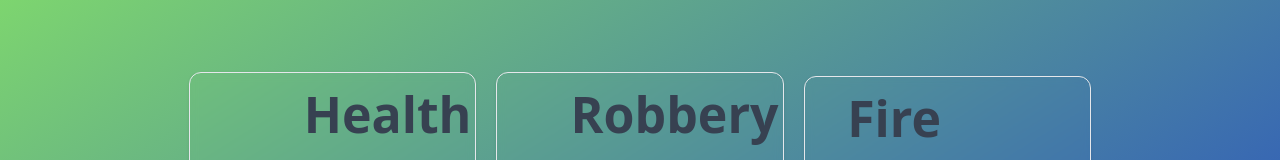
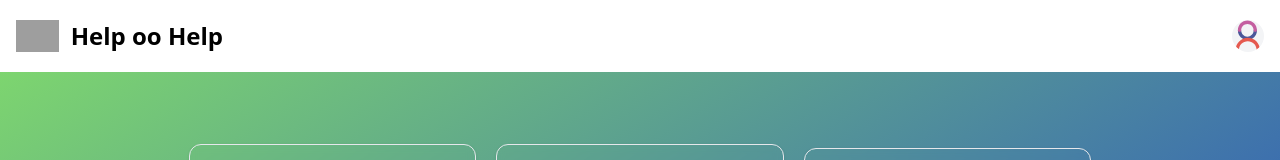
Before and after one commit to osahene/ausecour, a React (Create React App) app: page / in a window 1280 px wide. Shown: the top 160 px of the page. Built offline with nearby package versions, Linux system fonts and the light colour scheme; grey boxes are pictures that could not be loaded.

Commit message:
added a navbar

```diff
--- a/src/App.js
+++ b/src/App.js
@@ -3,14 +3,19 @@ import React from "react";
 import MainPage from "./components/home";
 import ActionButton from "./components/calltoaction";
 import "./App.css";
-
+import HeaderBar from "./components/navbar/headerbar";
 function App() {
   return (
-    <div className="App">
-      <header className="App-header">
-        <MainPage />
-        <ActionButton />
-      </header>
+    <div>
+      <div>
+        <HeaderBar />
+      </div>
+      <div className="App">
+        <header className="App-header">
+          <MainPage />
+          <ActionButton />
+        </header>
+      </div>
     </div>
   );
 }
--- a/src/components/home.jsx
+++ b/src/components/home.jsx
@@ -5,10 +5,14 @@ import flood from "../assets/img/flood.svg";
 import fire from "../assets/img/fire.svg";
 import callss from "../assets/img/callss.svg";
 import nonviolence from "../assets/img/nonviolence.svg";
+// import HeaderBar from "./navbar/headerbar";
 
 const MainPage = () => {
   return (
     <div className="">
+      {/* <div>
+        <HeaderBar />
+      </div> */}
       <div className="m-5 grid grid-cols-2 gap-5 md:grid-cols-3 lg:grid-cols-3 xl:grid-cols-3 ">
         <div className="p-0">
           <Cards
--- /dev/null
+++ b/src/components/navbar/headerbar.jsx
@@ -0,0 +1,103 @@
+import { useState, useEffect, useRef } from "react";
+import user from "../../assets/img/user.svg";
+
+export default function HeaderBar() {
+  const [isDropdownOpen, setDropdownOpen] = useState(false);
+  const dropdownRef = useRef(null); // Reference to the dropdown
+  const buttonRef = useRef(null); // Reference to the button
+
+  // Toggle dropdown visibility
+  const toggleDropdown = () => {
+    setDropdownOpen(!isDropdownOpen);
+  };
+
+  // Close dropdown when clicking outside
+  useEffect(() => {
+    const handleClickOutside = (event) => {
+      if (
+        dropdownRef.current &&
+        !dropdownRef.current.contains(event.target) && // Clicked outside the dropdown
+        !buttonRef.current.contains(event.target) // Clicked outside the button
+      ) {
+        setDropdownOpen(false);
+      }
+    };
+
+    document.addEventListener("mousedown", handleClickOutside); // Add event listener
+
+    return () => {
+      document.removeEventListener("mousedown", handleClickOutside); // Cleanup on unmount
+    };
+  }, [dropdownRef]);
+
+  return (
+    <>
+      <div>
+        {/* Sticky navbar */}
+        <nav className="sticky top-0 z-50 bg-white border-gray-200 dark:bg-gray-900">
+          <div className="max-w-screen-xl flex flex-wrap items-center justify-between mx-auto p-4">
+            <a
+              href="https://flowbite.com/"
+              className="flex items-center space-x-3 rtl:space-x-reverse"
+            >
+              <img
+                src="https://flowbite.com/docs/images/logo.svg"
+                className="h-8"
+                alt="Flowbite Logo"
+              />
+              <span className="self-center text-2xl font-semibold whitespace-nowrap dark:text-white">
+                Help oo Help
+              </span>
+            </a>
+            <div className="flex items-center md:order-2 space-x-3 md:space-x-0 rtl:space-x-reverse">
+              {/* Dropdown button */}
+              <button
+                type="button"
+                ref={buttonRef} // Reference for button
+                className="flex text-sm bg-gray-100 rounded-full md:me-0 focus:ring-4 focus:ring-gray-300 dark:focus:ring-gray-600"
+                aria-expanded={isDropdownOpen}
+                onClick={toggleDropdown}
+              >
+                <span className="sr-only">Open user menu</span>
+                <img className="w-8 h-8 rounded-full" src={user} alt="user" />
+              </button>
+
+              {/* Dropdown menu with animation */}
+              <div
+                ref={dropdownRef} // Reference for dropdown
+                className={`absolute top-[50px] right-[10px]  z-50 my-4 text-base list-none bg-white divide-y divide-gray-100 rounded-lg shadow dark:bg-gray-700 dark:divide-gray-600 transform transition-all duration-300 ease-in-out ${
+                  isDropdownOpen
+                    ? "opacity-100 translate-y-0"
+                    : "opacity-0 -translate-y-4 pointer-events-none"
+                }`}
+                id="user-dropdown"
+              >
+                <div className="px-4 py-3">
+                  <span className="block text-sm text-gray-900 dark:text-white">
+                    Bonnie Green
+                  </span>
+                  <span className="block text-sm text-gray-500 truncate dark:text-gray-400">
+                    name@flowbite.com
+                  </span>
+                </div>
+                <ul className="py-2" aria-labelledby="user-menu-button">
+                  <li>
+                    <a
+                      href="#out"
+                      className="block px-4 py-2 text-sm text-gray-700 hover:bg-gray-100 dark:hover:bg-gray-600 dark:text-gray-200 dark:hover:text-white"
+                    >
+                      Sign out
+                    </a>
+                  </li>
+                </ul>
+              </div>
+            </div>
+            <div className="items-center justify-between w-full md:flex md:w-auto md:mt-3 md:order-1">
+              <p className="flex flex-col text-lg text-white">Welcome Akwasi</p>
+            </div>
+          </div>
+        </nav>
+      </div>
+    </>
+  );
+}
```
Also changed, not shown: src/assets/img/user.svg (added).
